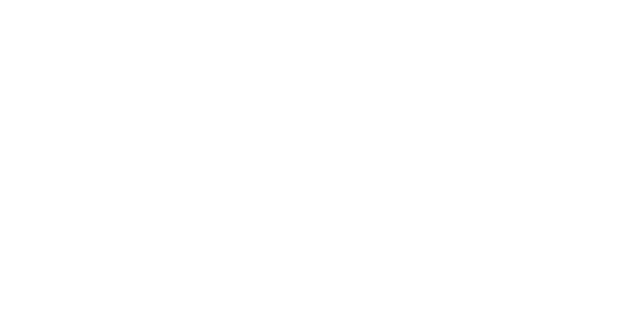
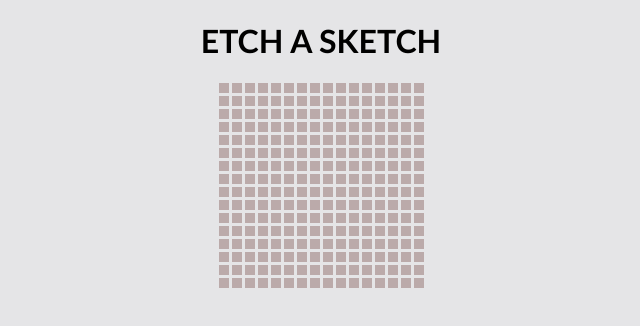
Before and after one commit to anniecarbo/etch-a-sketch, a plain HTML site: page index.html in a window 1280 px wide. Shown: the whole page, without its empty margins (319-959 px from the left). Drawn offline with Linux system fonts and the light colour scheme.

Commit message:
Create grid

```diff
--- a/index.html
+++ b/index.html
@@ -8,7 +8,12 @@
     <title>Etch-a-Sketch</title>
 </head>
 <body>
-
+    <div class="title">
+        <h1>ETCH A SKETCH</h1>
+    </div>
+     <div class="grid-container">
+        <div id="grid"></div>
+     </div>
 
     <script src="script.js"></script>
 </body>
--- a/script.js
+++ b/script.js
@@ -0,0 +1,15 @@
+// Grille de 16x16
+
+let square = document.createElement("div");
+square.classList.add("square");
+
+let divClone = square.cloneNode(true);
+
+function appendNCopies(n, original, appendTo) {
+    for(var i = 0; i < n; i++) {
+        var clone = original.cloneNode(true);
+        appendTo.appendChild(clone);
+    }
+}
+
+appendNCopies(256, square, document.getElementById("grid"));
--- a/style.css
+++ b/style.css
@@ -0,0 +1,47 @@
+.title {
+    text-align: center;
+}
+
+.title {
+    font-family: 'Gill Sans', 'Gill Sans MT', Calibri, 'Trebuchet MS', sans-serif;
+}
+
+body {
+    background-color: rgb(229, 229, 231);;
+}
+
+.grid-container {
+    display: flex;
+    justify-content: center;
+
+}
+
+#grid {
+    display: grid;
+    grid-template-columns: 12px 12px 12px 12px 12px 12px 12px 12px 12px 12px 12px 12px 12px 12px 12px 12px;
+    gap: 1px;
+/*grid repeat*/
+}
+
+.square {
+    background: rgb(187, 170, 170);
+    width: 10px;
+    height: 10px;
+    margin: 1px;
+    transition: all 0s ease 90s; /
+}
+
+.square:hover {
+    background-color: black;
+    transition-delay: 0s;
+    visibility: visible;
+}
+
+
+.square-black {
+    background-color: black;
+    width: 10px;
+    height: 10px;
+    margin: 1px;
+
+}
```
